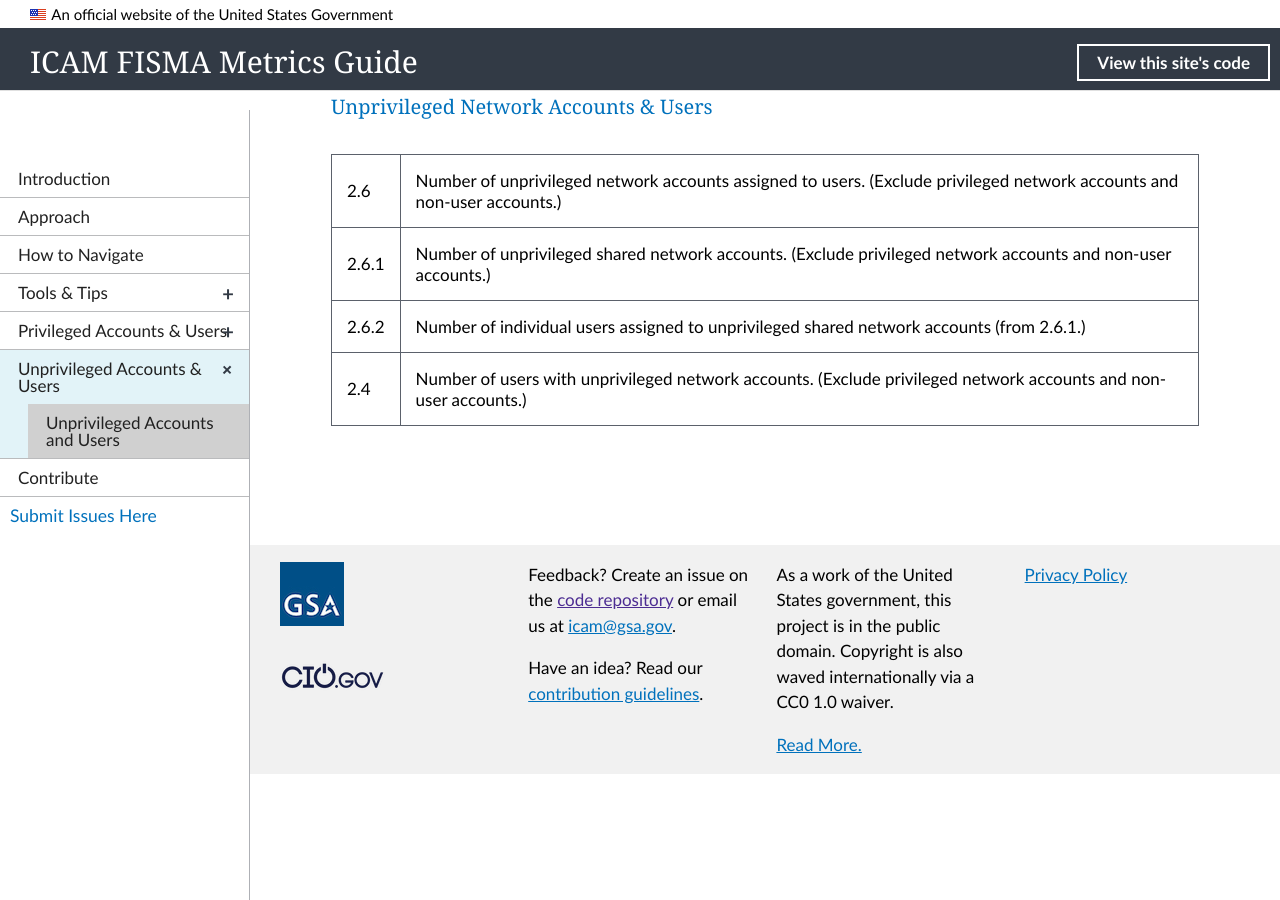
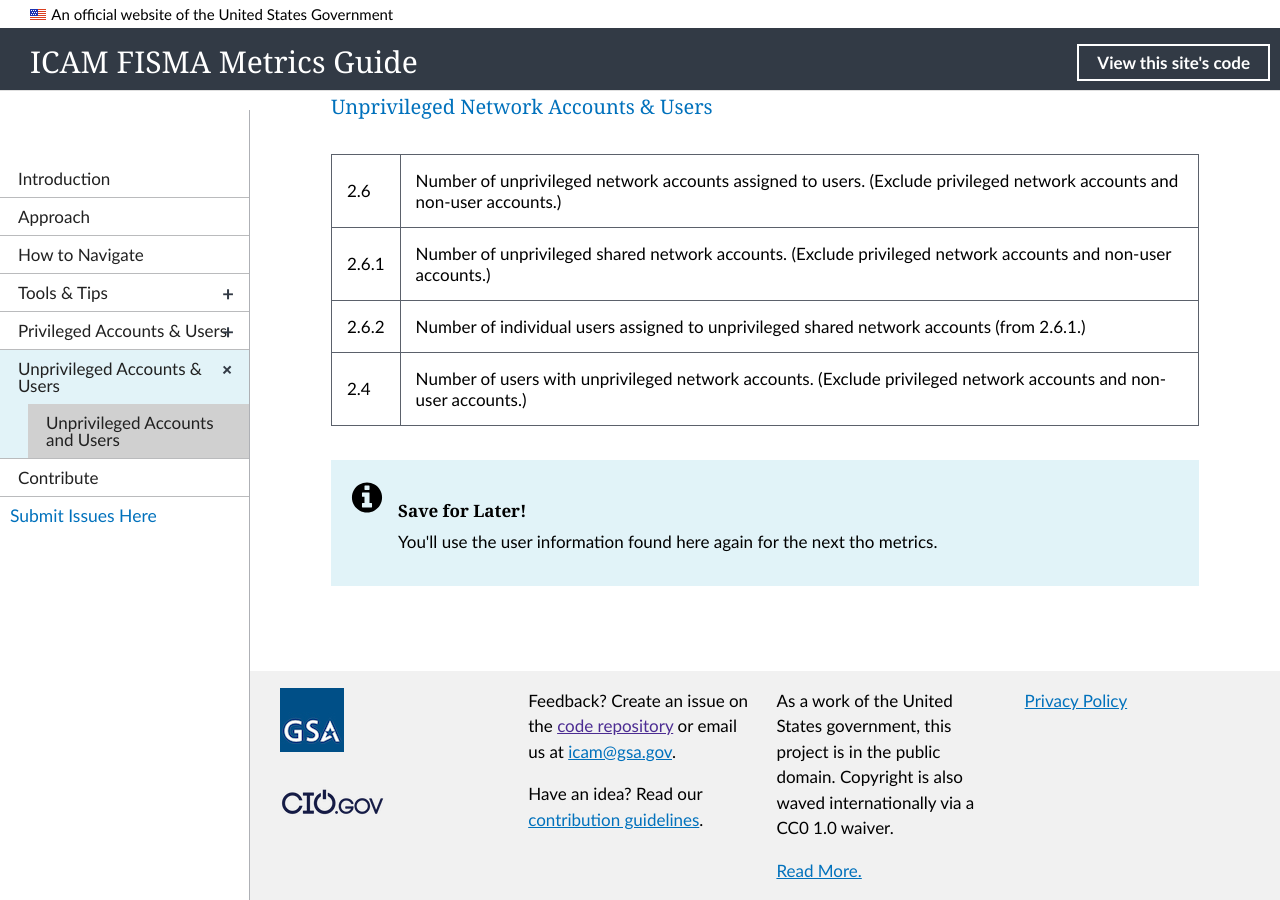
Before and after one commit to GSA/icam-fisma, a Jekyll site: the page built from _unpriv-mgmt/03_main-unpriv.md, in a window 1280 px wide and 900 px high, scrolled down 314 px. Built offline with Jekyll 4.4.1, drawn with Linux system fonts in a browser that asks for light colours; nearby versions of some CDN libraries; before the commit the page ends 1088 px from its top, so only the background shows below that.

Commit message:
Update 03_main-unpriv.md

```diff
--- a/_unpriv-mgmt/03_main-unpriv.md
+++ b/_unpriv-mgmt/03_main-unpriv.md
@@ -14,3 +14,10 @@ This section covers FISMA metrics around unprivileged accounts and users (2.6, 2
 | 2.6.1 | Number of unprivileged shared network accounts. (Exclude privileged network accounts and non-user accounts.)
 | 2.6.2 | Number of individual users assigned to unprivileged shared network accounts (from 2.6.1.)
 | 2.4 | Number of users with unprivileged network accounts. (Exclude privileged network accounts and non-user accounts.)
+
+<div class="usa-alert usa-alert-info">
+  <div class="usa-alert-body">
+    <p class="usa-alert-text"><H4>Save for Later!</H4>
+    You'll use the user information found here again for the next tho metrics.</p>
+</div>
+</div>
```
